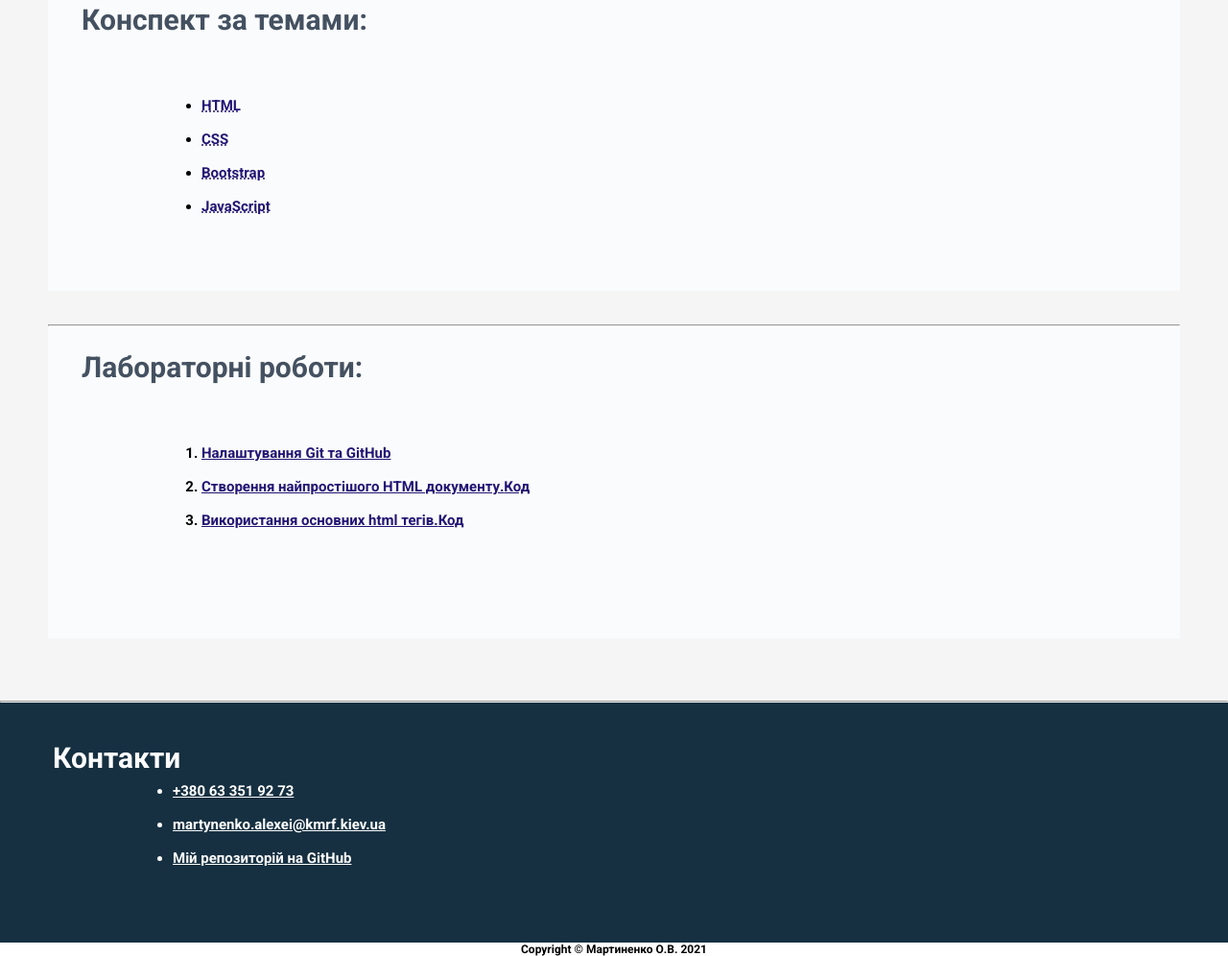
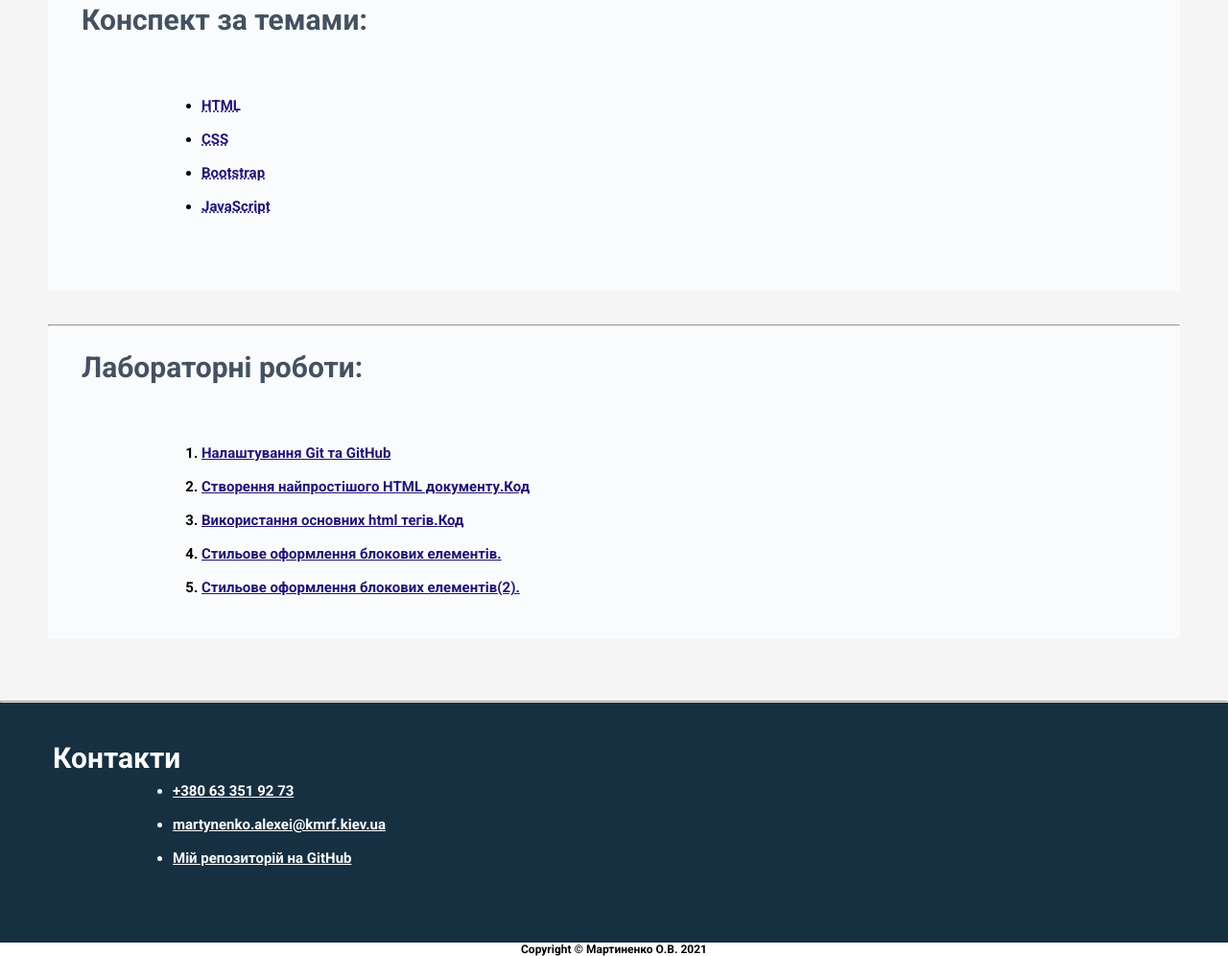
Before and after one commit to Tredius/web-lessons, a plain HTML site: page index.html in a window 1280 px wide. Shown: the part 741-1737 px from the top of the page at 96% size. Drawn offline with Linux system fonts and the light colour scheme.

Commit message:
Update index.html

```diff
--- a/index.html
+++ b/index.html
@@ -52,6 +52,8 @@
                 <li><a class="lr_text" href="./02/index.html">Використання основних html тегів.</a><a
                         class="lr_text"
                         href="https://github.com/Tredius/web-lessons/blob/master/02/index.html">Код</a></li>
+                <li><a class = "lr_text" href="./04/lab4_1.html">Стильове оформлення блокових елементів.</a></li>
+                <li><a class="lr_text" href="./04/lab4_2.html">Стильове оформлення блокових елементів(2).</a></li>
             </ol>
         </article>
     </main>
```
